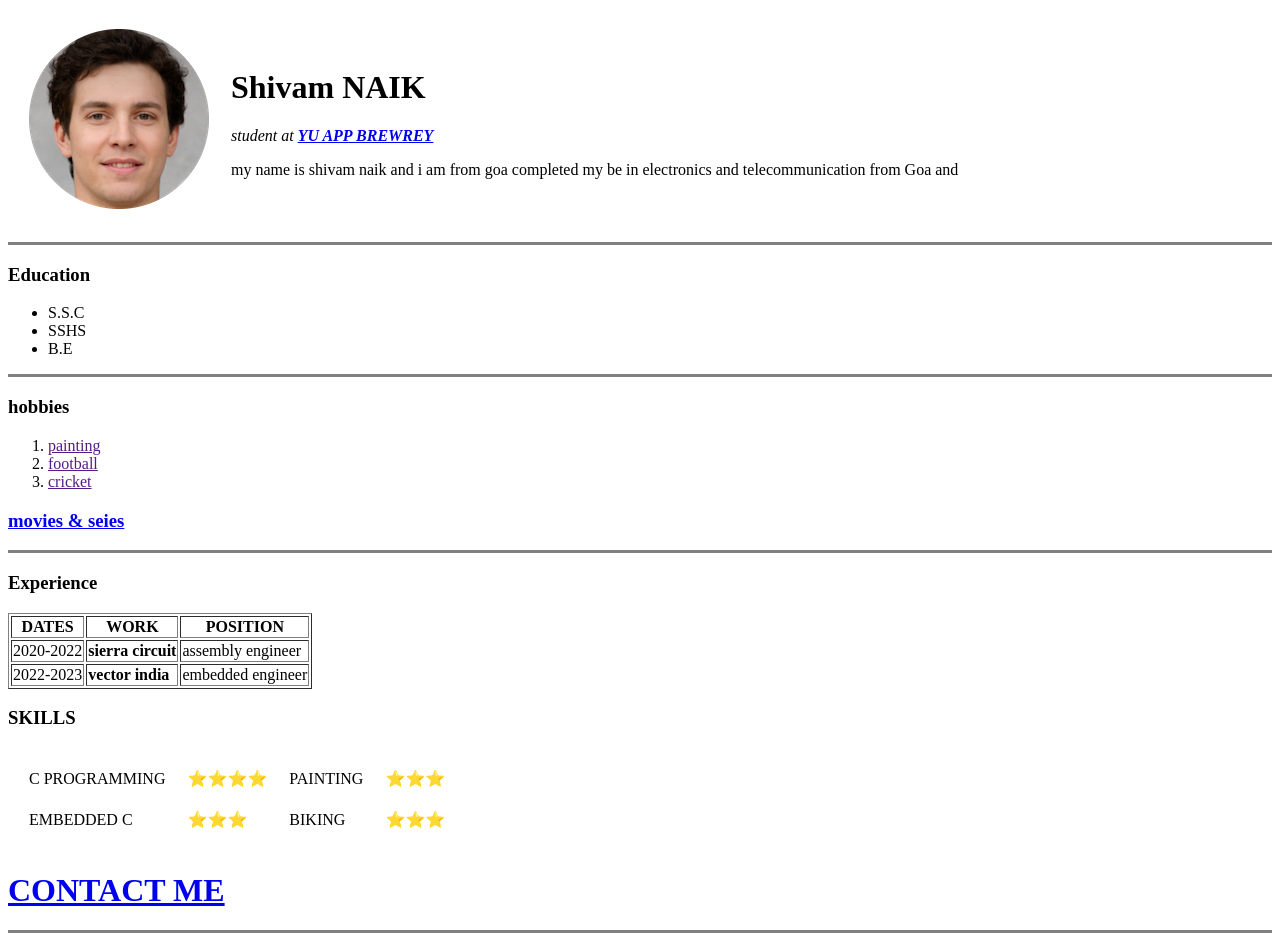
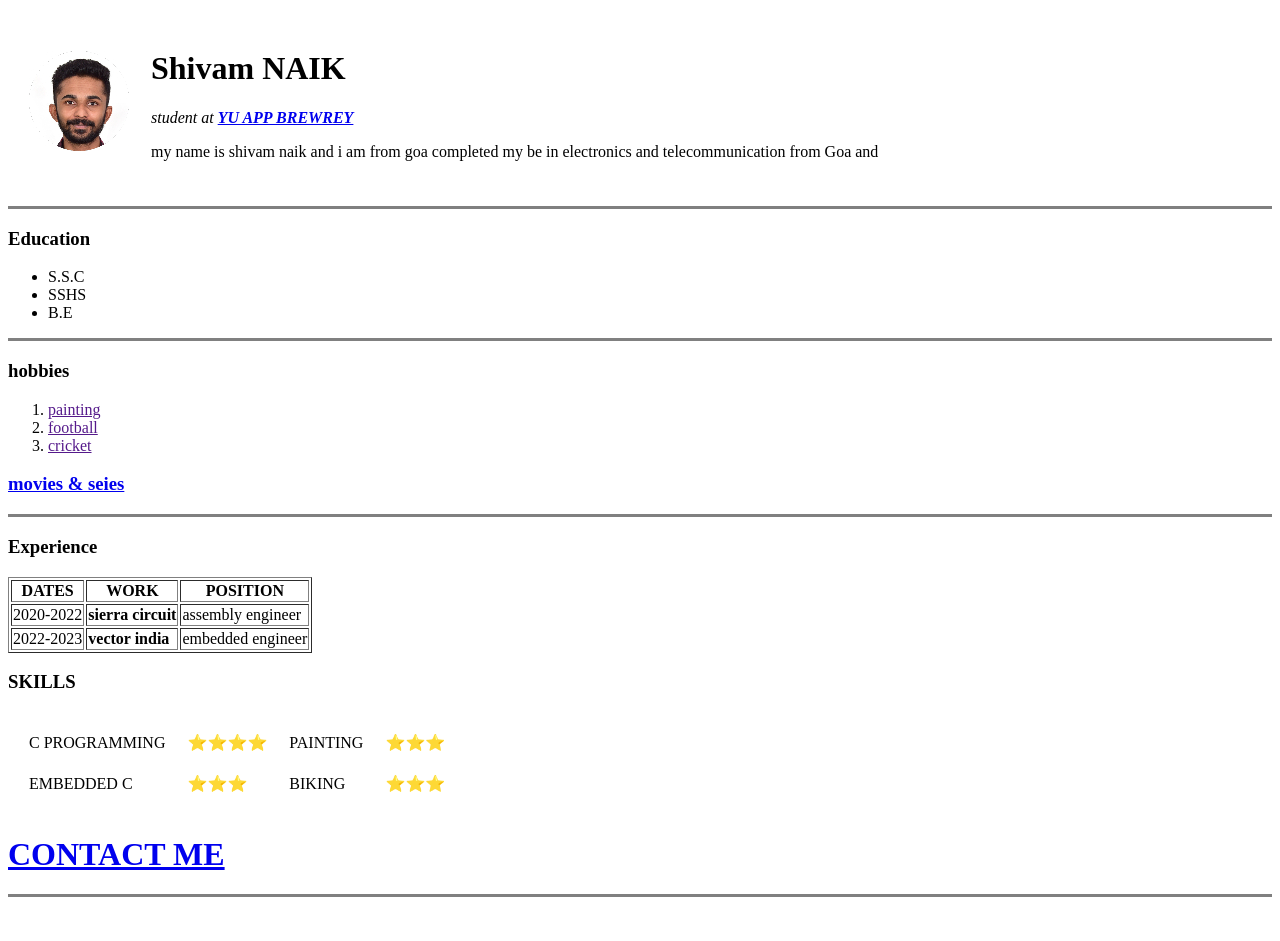
Before and after one commit to shivamnaik15/cv, a plain HTML site: page index.html in a window 1280 px wide. After the commit the page ends 905 px from the top, so only its background shows below. Drawn offline with Linux system fonts and the light colour scheme.

Commit message:
Update index.html

```diff
--- a/index.html
+++ b/index.html
@@ -11,7 +11,7 @@
 <body>
     <table cellspacing="20">
         <tr>
-            <td> <img src="20 - fake-human-circle-img.png" alt="shivam image"></td>
+            <td> <img src="shiv.jpg" alt="shivam image"></td>
 
                 <td><h1>Shivam NAIK</h1>
                     <p> <em>student at <strong> <a href="https://www.google.com">YU APP BREWREY</a> </strong></em></p>
```
